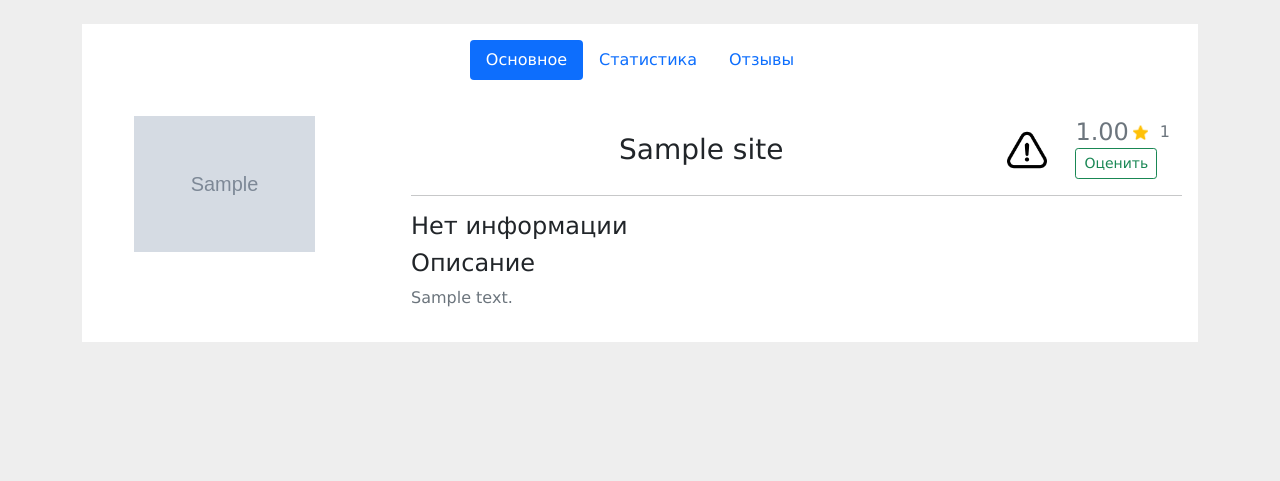
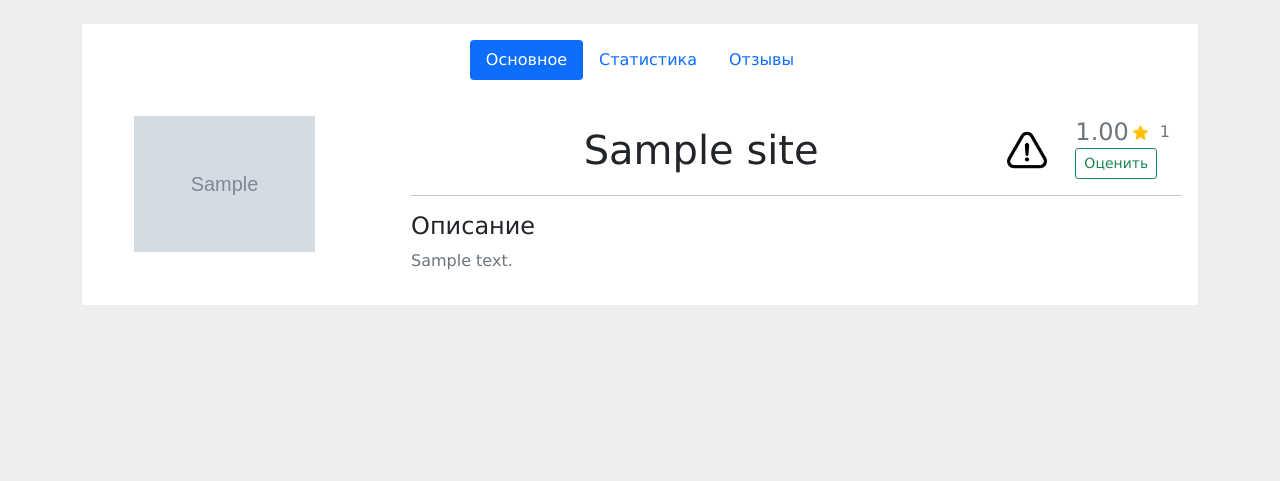
Before and after one commit to Gadzet005/Predprof_2023, a Django app: page /catalog/site/1/ in a window 1280 px wide. Shown: the part 68-549 px from the top of the page. Run offline with Django 3.2, Linux system fonts and the light colour scheme; tables that the repository leaves empty hold one stand-in row (values such as "Sample post"); grey boxes marked "Sample" are stand-in pictures; parts of the project's set-up code (start-up, migrations or seed data) failed here and were passed over; some libraries are stand-ins or nearby versions.

Commit message:
небольшие изменения в шаблонах

```diff
--- a/site/templates/catalog/detail_pages/info_page.html
+++ b/site/templates/catalog/detail_pages/info_page.html
@@ -12,7 +12,7 @@
     <div class="col-lg-9 col-sm-12 ps-lg-5">
         <div class="row w-100 my-2 mx-auto">
             <div class='col-md-auto col-12 d-flex align-items-center mx-auto lh-1'>
-              <a class="text-decoration-none text-dark fs-3 text-break mx-auto text-center" href="{{ site.url }}">{{ site.name|truncatechars:40 }}</a>
+              <a class="text-decoration-none text-dark fs-1 text-break mx-auto text-center" href="{{ site.url }}">{{ site.name|truncatechars:40 }}</a>
             </div>
 
             {% if site.is_on_catalog %}
@@ -26,7 +26,7 @@
 
                     <div class="col-auto">
                         {% if site.rating_num > 0 %}
-                        <div class="d-flex align-items-center lh-1 mx-auto">
+                        <div class="d-flex align-items-center justify-content-center lh-1">
                             <span class="text-muted fs-4">{{ site.rating_avg|floatformat:2 }}</span>
                             <img class="mx-1" src="{% static 'catalog/img/star.png' %}" alt="" width="15" height="15">
                             <span class="text-muted fs-6 ms-2">{{ site.rating_num }}</span>
@@ -64,8 +64,6 @@
 
         <h4>Пинг <span class="badge bg-info rounded-pill">{{ site_status.ping|floatformat:2 }} мс</span></h4>
         <h4>Средний пинг <span class="badge bg-info rounded-pill">{{ site.avg_ping|floatformat:2 }} мс</span></h4>
-        {% else %}
-        <h4>Нет информации</h4>
         {% endif %}
 
         <h4>Описание</h4>
--- a/site/templates/catalog/site_card.html
+++ b/site/templates/catalog/site_card.html
@@ -52,12 +52,10 @@
                 {% endif %}
 
                 <h5>Пинг <span class="badge bg-info rounded-pill">{{ site_status.ping|floatformat:2 }} мс</span></h5>
-                <h5>Средний пинг <span class="badge bg-info rounded-pill">{{ site.avg_ping|floatformat:2 }} мс</span></h5>
-                {% else %}
-                <h5>Нет информации</h5>
+                <h5 class="mb-2">Средний пинг <span class="badge bg-info rounded-pill">{{ site.avg_ping|floatformat:2 }} мс</span></h5>
                 {% endif %}
 
-                <div class="d-flex flex-column mt-4">
+                <div class="d-flex flex-column">
                     <a class="btn btn-primary btn-sm" type="button" href="{{ site.get_absolute_url }}">Подробнее</a>
                 </div>
                 {% block extrabuttons %}
```
Also changed, not shown: site/users/migrations/0002_user_chat_id.py (added).
